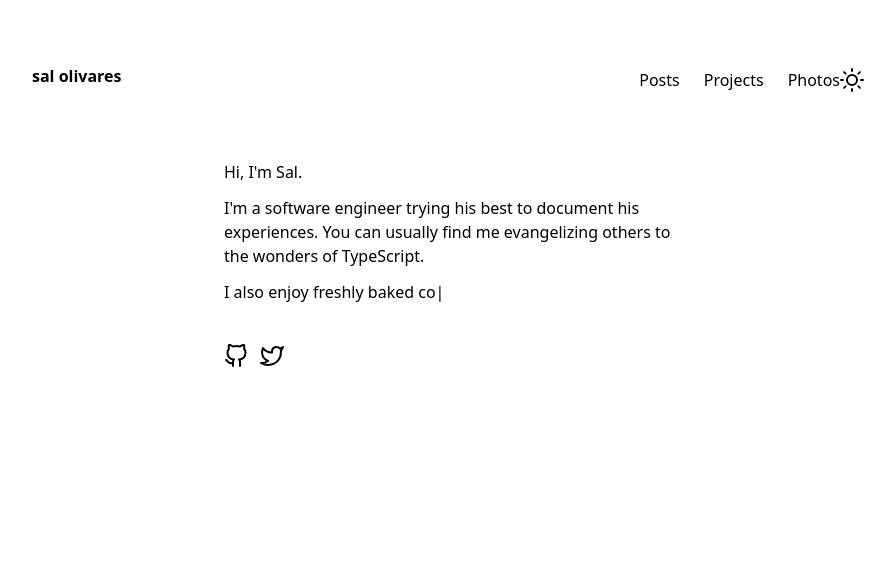
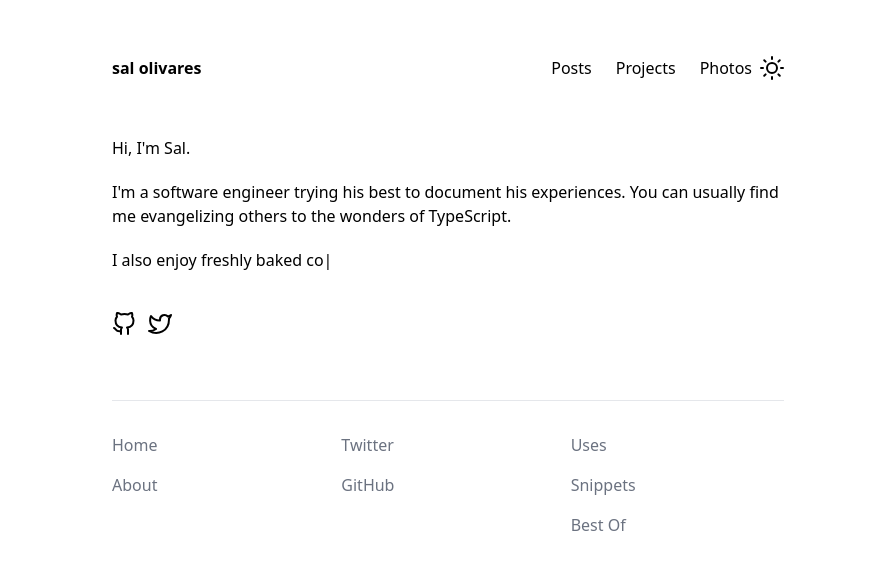
Before and after one commit to salolivares/salolivares.com, a Next.js app: page / in a window 1280 px wide. Shown: the top 570 px of the page, without its empty margins (192-1084 px from the left). Built offline with nearby package versions, Linux system fonts and the light colour scheme.

Commit message:
feat: add footer

```diff
--- a/components/Container.tsx
+++ b/components/Container.tsx
@@ -5,6 +5,7 @@ import { useTheme } from 'next-themes';
 import Head from 'next/head';
 import { useRouter } from 'next/router';
 import { ThemeToggleButton } from './ThemeToggleButton';
+import Footer from './Footer';
 
 type WrapperProps = {
   children?: ReactNode;
@@ -64,12 +65,13 @@ const Container = (props: WrapperProps) => {
         <meta name="viewport" content="initial-scale=1.0, width=device-width" />
         <link rel="shortcut icon" type="image/x-icon" href="/assets/favicon.ico" />
       </Head>
-      <nav className="flex justify-between items-center max-w-4xl w-full mx-auto p-8 my-0 md:my-8">
+      <div className="px-8">
+        <nav className="flex justify-between items-center max-w-2xl mx-auto my-8 md:my-14">
           <a href="#skip" className="sr-only focus:not-sr-only">
             Skip to content
           </a>
           <Link href="/">
-          <a className="overflow-y-hidden h-6 font-bold no-underline flex-grow transition-colors duration-300 ease-in-out text-black dark:text-neutral hover:text-gray-700 dark:hover:text-gray-400 lg:mb-2">
+            <a className="overflow-y-hidden h-6 font-bold no-underline flex-grow transition-colors duration-300 ease-in-out text-black dark:text-neutral hover:text-gray-700 dark:hover:text-gray-400">
               sal olivares
             </a>
           </Link>
@@ -77,18 +79,20 @@ const Container = (props: WrapperProps) => {
             {navLinks.map((navLink) => (
               <li key={navLink.link}>
                 <Link href={navLink.link}>
-                <a className="text-black dark:text-neutral transition duration-300 ease-in-out no-underline hover:underline">
+                  <a className="text-black dark:text-neutral transition duration-300 ease-in-out no-underline">
                     {navLink.name}
                   </a>
                 </Link>
               </li>
             ))}
           </ul>
-        <ThemeToggleButton switchTheme={switchTheme} theme={theme} className="" />
+          <ThemeToggleButton switchTheme={switchTheme} theme={theme} className="ml-2" />
         </nav>
-      <main id="skip" className="flex flex-col justify-center px-8">
+        <main id="skip" className="flex flex-col justify-center">
           {children}
+          <Footer />
         </main>
+      </div>
     </>
   );
 };
--- a/components/ContentSection.tsx
+++ b/components/ContentSection.tsx
@@ -7,7 +7,7 @@ type ContentSectionProps = {
 };
 
 const ContentSection = ({ children, className = '' }: ContentSectionProps) => (
-  <div className={`space-y-3 ${className}`}>{children}</div>
+  <div className={`space-y-5 ${className}`}>{children}</div>
 );
 
 export default ContentSection;
--- /dev/null
+++ b/components/Footer.tsx
@@ -0,0 +1,40 @@
+import Link from 'next/link';
+
+const ExternalLink = ({ href, children }: { href: string; children: React.ReactNode }) => (
+  <a className="text-gray-500 hover:text-gray-600 transition" target="_blank" rel="noopener noreferrer" href={href}>
+    {children}
+  </a>
+);
+
+export default function Footer() {
+  return (
+    <footer className="flex flex-col justify-center items-start max-w-2xl mx-auto w-full mb-8">
+      <hr className="w-full border-1 border-gray-200 dark:border-gray-800 mb-8" />
+      <div className="w-full max-w-2xl grid grid-cols-1 gap-4 pb-16 sm:grid-cols-3">
+        <div className="flex flex-col space-y-4">
+          <Link href="/">
+            <a className="text-gray-500 hover:text-gray-600 transition">Home</a>
+          </Link>
+          <Link href="/about">
+            <a className="text-gray-500 hover:text-gray-600 transition">About</a>
+          </Link>
+        </div>
+        <div className="flex flex-col space-y-4">
+          <ExternalLink href="https://twitter.com/0x102c">Twitter</ExternalLink>
+          <ExternalLink href="https://github.com/salolivares">GitHub</ExternalLink>
+        </div>
+        <div className="flex flex-col space-y-4">
+          <Link href="/uses">
+            <a className="text-gray-500 hover:text-gray-600 transition">Uses</a>
+          </Link>
+          <Link href="/snippets">
+            <a className="text-gray-500 hover:text-gray-600 transition">Snippets</a>
+          </Link>
+          <Link href="/bestof">
+            <a className="text-gray-500 hover:text-gray-600 transition">Best Of</a>
+          </Link>
+        </div>
+      </div>
+    </footer>
+  );
+}
--- a/pages/index.tsx
+++ b/pages/index.tsx
@@ -10,8 +10,8 @@ import { Socials } from '../components/Socials';
 export default function Home() {
   return (
     <Container>
-      <div className="lg:max-w-md mx-auto">
-        <ContentSection className="">
+      <div className="max-w-2xl mx-auto mb-16">
+        <ContentSection>
           <p>Hi, I&apos;m Sal.</p>
           <p>
             I&apos;m a software engineer trying his best to document his experiences. You can usually find me
--- a/styles/globals.css
+++ b/styles/globals.css
@@ -1,9 +1,4 @@
 @tailwind base;
-
-/* Write your own custom base styles here */
-a {
-  @apply underline;
-}
 
 /*
  * ─── POST CONTENT ───────────────────────────────────────────────────────────────
```
Lines whose indentation alone changed are shown as unchanged.
